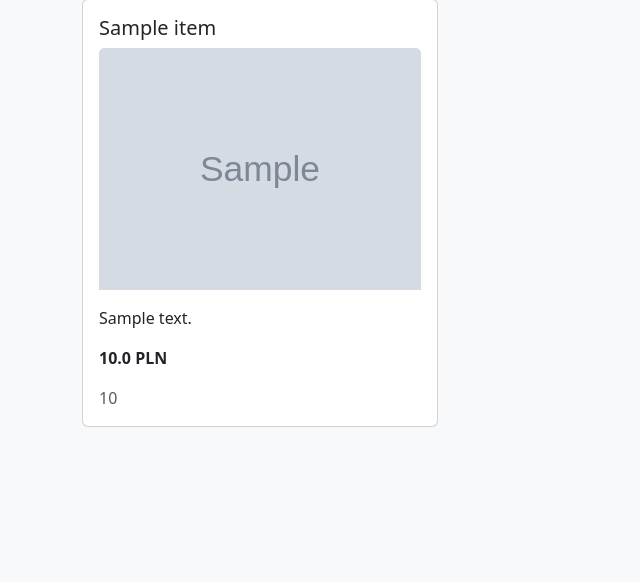
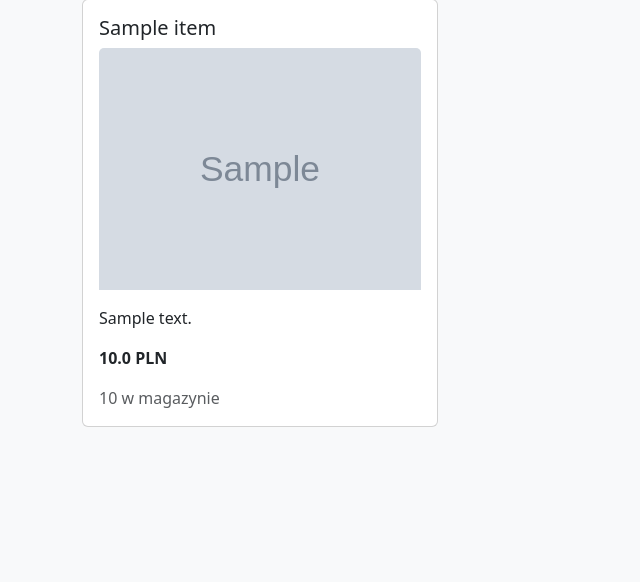
Before and after one commit to MeramQ/webSklep, a Django app: page / in a window 1280 px wide. Shown: the part 129-711 px from the top of the page, without its empty margins (0-640 px from the left). Run offline with Django 5.2, Linux system fonts and the light colour scheme; tables that the repository leaves empty hold one stand-in row (values such as "Sample post"); grey boxes marked "Sample" are stand-in pictures; some libraries are stand-ins or nearby versions.

Commit message:
added a disambiguation in stock

```diff
--- a/webMySklep/templates/item-list.html
+++ b/webMySklep/templates/item-list.html
@@ -26,7 +26,7 @@
                         <img src="{{ item.image.url }}" class="card-img-top mb-3" alt="{{ item.name }}">
                         <p class="card-text">{{ item.description }}</p>
                         <p class="fw-bold">{{ item.price }} PLN</p>
-                        <span class="text-muted">{{ item.stock }}</span>
+                        <span class="text-muted">{{ item.stock }} w magazynie</span>
                     </div>
                 </div>
             </div>
```
